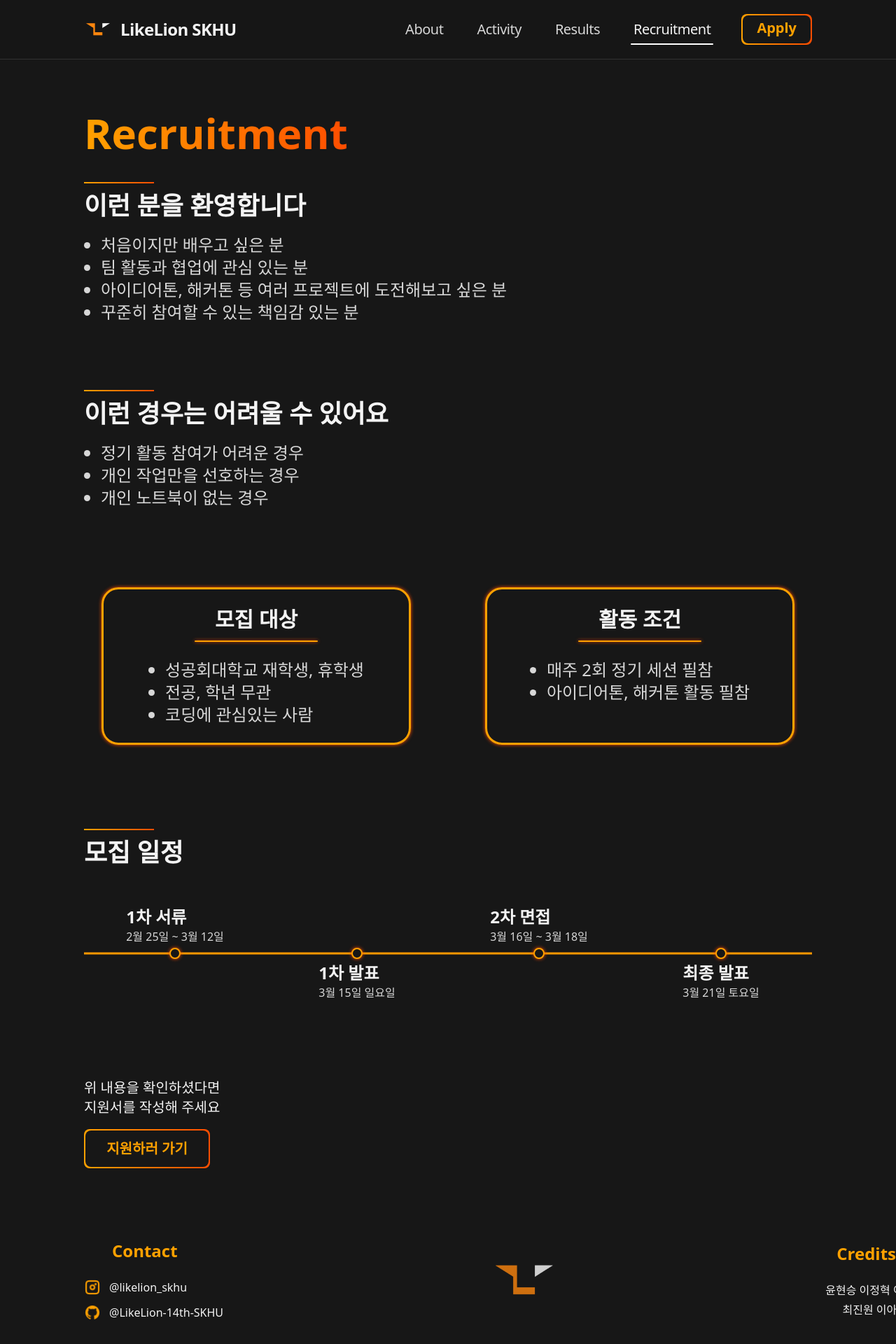
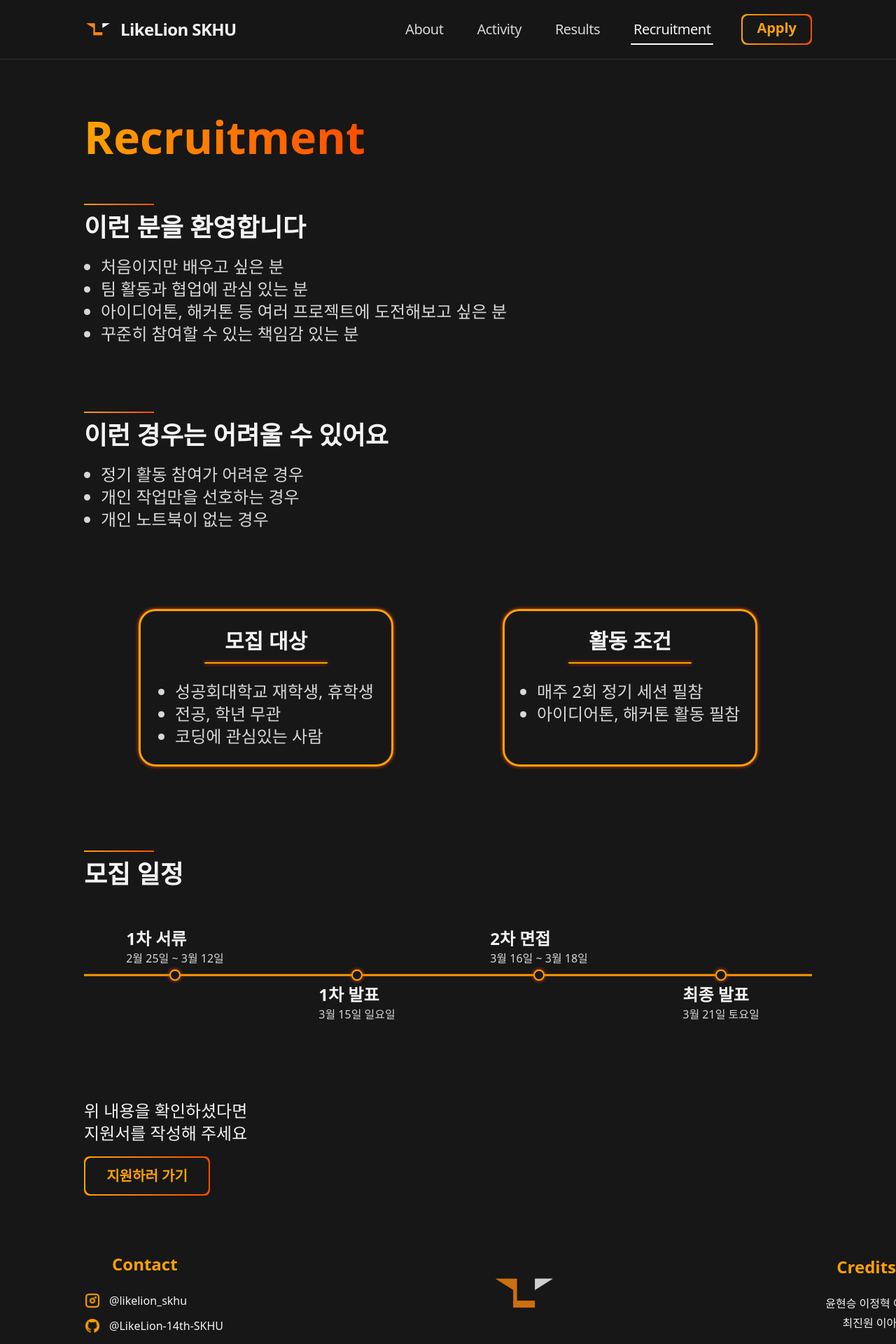
Before and after one commit to LikeLion-14th-SKHU/LikeLion-14th-Recruiting, a React (Vite) app: page /recruitment in a window 1280 px wide. Shown: the top 1920 px of the page at 70% size. Built offline with nearby package versions, Linux system fonts and the light colour scheme.

Commit message:
Refactor: Recruitment 페이지 수정 (간격, 폰트 사이즈)

```diff
--- a/src/pages/Recruitment.jsx
+++ b/src/pages/Recruitment.jsx
@@ -35,11 +35,11 @@ function Recruitment() {
 
   return (
     <section className="bg-primary-bg pt-18.75 md:mx-30 mx-5  text-text-main md:pt-18.75">
-      <h2 className="w-fit font-extrabold bg-gradient bg-clip-text text-transparent text-4xl md:text-6xl">
+      <h2 className="w-fit font-bold bg-gradient bg-clip-text text-transparent text-4xl md:text-[64px]">
         Recruitment
       </h2>
 
-      <div className="mt-10 space-y-8.75">
+      <div className="pt-15 space-y-8.75">
         <article>
           <div className="mb-3 h-0.5 w-25 bg-gradient" />
           <h3 className="text-2xl md:text-4xl font-semibold text-text-main">
@@ -65,8 +65,8 @@ function Recruitment() {
         </article>
       </div>
 
-      <div className=" mt-13 pt-15 grid gap-5 md:grid-cols-2 md:gap-14">
-        <article className="w-[90%] mx-auto rounded-3xl shadow-primary-glow border-[3px] border-primary-point2">
+      <div className=" mt-13 pt-15 grid md:grid-cols-2">
+        <article className="md:w-[70%] mx-auto rounded-3xl shadow-primary-glow border-[3px] border-primary-point2">
           <h4 className="pt-6.25 text-center text-2xl md:text-3xl font-semibold text-text-main">
             모집 대상
           </h4>
@@ -77,7 +77,7 @@ function Recruitment() {
             <li>코딩에 관심있는 사람</li>
           </ul>
         </article>
-        <article className="w-[90%] mx-auto rounded-3xl shadow-primary-glow border-[3px] border-primary-point2">
+        <article className="md:w-[70%] mx-auto rounded-3xl shadow-primary-glow border-[3px] border-primary-point2">
           <h4 className="pt-6.25 text-center text-2xl md:text-3xl font-semibold text-text-main">
             활동 조건
           </h4>
@@ -89,7 +89,7 @@ function Recruitment() {
         </article>
       </div>
 
-      <article className="mt-30">
+      <article className="pt-30">
         <div className="mb-3 h-0.5 w-25 bg-gradient" />
         <h3 className="text-2xl md:text-4xl font-semibold text-text-main">
           모집 일정
@@ -125,8 +125,8 @@ function Recruitment() {
         </div>
       </article>
 
-      <article className="mt-27.5 pb-12.5">
-        <p className="text-xl text-text-main">
+      <article className="mt-27.5 pb-7.5">
+        <p className="text-2xl text-text-main">
           위 내용을 확인하셨다면
           <br />
           지원서를 작성해 주세요
```
